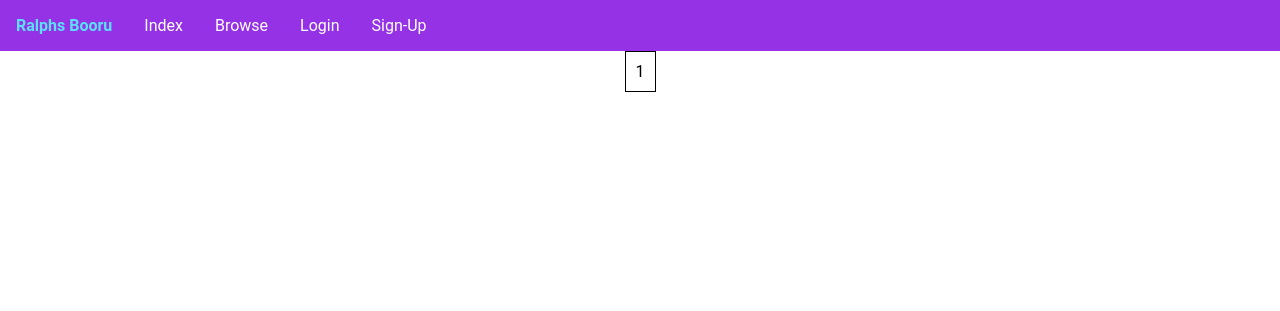
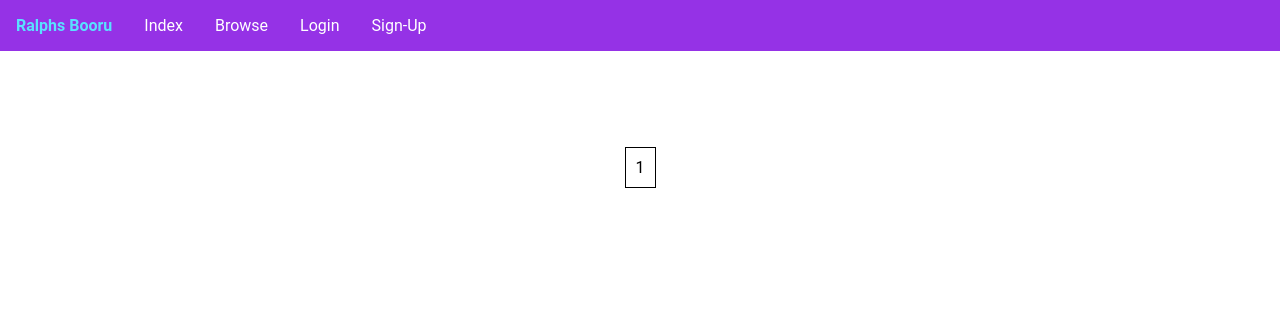
Before and after one commit to ralphrbergman/ralphs-booru, a Flask app: page /browse/1 in a window 1280 px wide. Shown: the top 311 px of the page. Run offline with Flask 3, Linux system fonts and the light colour scheme; data that the repository does not hold is empty; parts of the project's set-up code (start-up, migrations or seed data) failed here and were passed over.

Commit message:
Added padding around posts

```diff
--- a/static/post.css
+++ b/static/post.css
@@ -20,6 +20,15 @@
     }
 }
 
+.posts-container-wrapper {
+    padding-bottom: 2rem;
+    padding-top: 4rem;
+}
+
+.posts-container-mini-wrapper {
+    padding: 1rem;
+}
+
 /* Sizing made for profile page. */
 .post-prof-container {
     height: 10rem;
--- a/template/browse.html
+++ b/template/browse.html
@@ -5,6 +5,9 @@
 {% endblock %}
 
 {% block body %}
-    {% include 'frag/posts.html' %}
+    <div class="posts-container-wrapper">
+        {% include 'frag/posts.html' %}
+    </div>
+
     {% include 'frag/pagination.html' %}
 {% endblock %}
```
Also changed, not shown: template/profile.html (+5 -2 lines).
